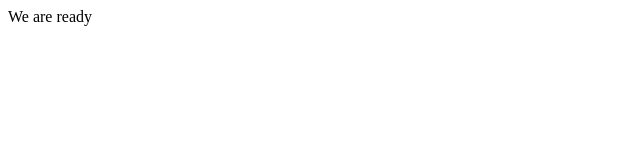
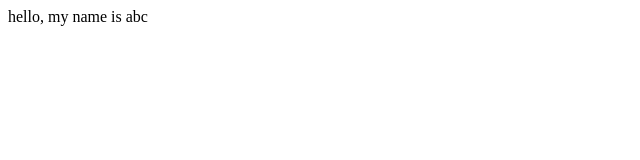
Before and after one commit to emtete/movie_app, a React (Create React App) app: page / in a window 1280 px wide. Shown: the top 160 px of the page, without its empty margins (0-640 px from the left). Built offline with nearby package versions, Linux system fonts and the light colour scheme.

Commit message:
Change component class to function

```diff
--- a/src/App.js
+++ b/src/App.js
@@ -1,23 +1,34 @@
-import React from "react";
+import React, { useState, useEffect } from "react";
 
-class App extends React.Component {
-  constructor(props) {
-    super(props);
-    this.state = {
-      isLoading: true,
-    };
-  }
+// class App extends React.Component {
+//   constructor(props) {
+//     super(props);
+//     this.state = {
+//       isLoading: true,
+//     };
+//   }
 
-  componentDidMount() {
-    setTimeout(() => {
-      this.setState({ isLoading: false });
-    }, 6000);
-  }
+//   componentDidMount() {
+//     setTimeout(() => {
+//       this.setState({ isLoading: false });
+//     }, 6000);
+//   }
 
-  render() {
-    const { isLoading } = this.state;
-    return <div>{isLoading ? "Loading..." : "We are ready"}</div>;
-  }
+//   render() {
+//     const { isLoading } = this.state;
+//     return <div>{isLoading ? "Loading..." : "We are ready"}</div>;
+//   }
+// }
+function App(props) {
+  const [name, setName] = useState("");
+  // const [isLoading, setIsLoading] = useState('');
+  // return <div>{isLoading ? "Loading..." : "We are ready"}</div>;
+
+  setTimeout(() => {
+    setName("abc");
+  }, 2000);
+
+  return <div>{`hello, my name is ${name}`}</div>;
 }
 
 export default App;
```
Also changed, not shown: 1 other file (tests, documents, lock files or other folders).
